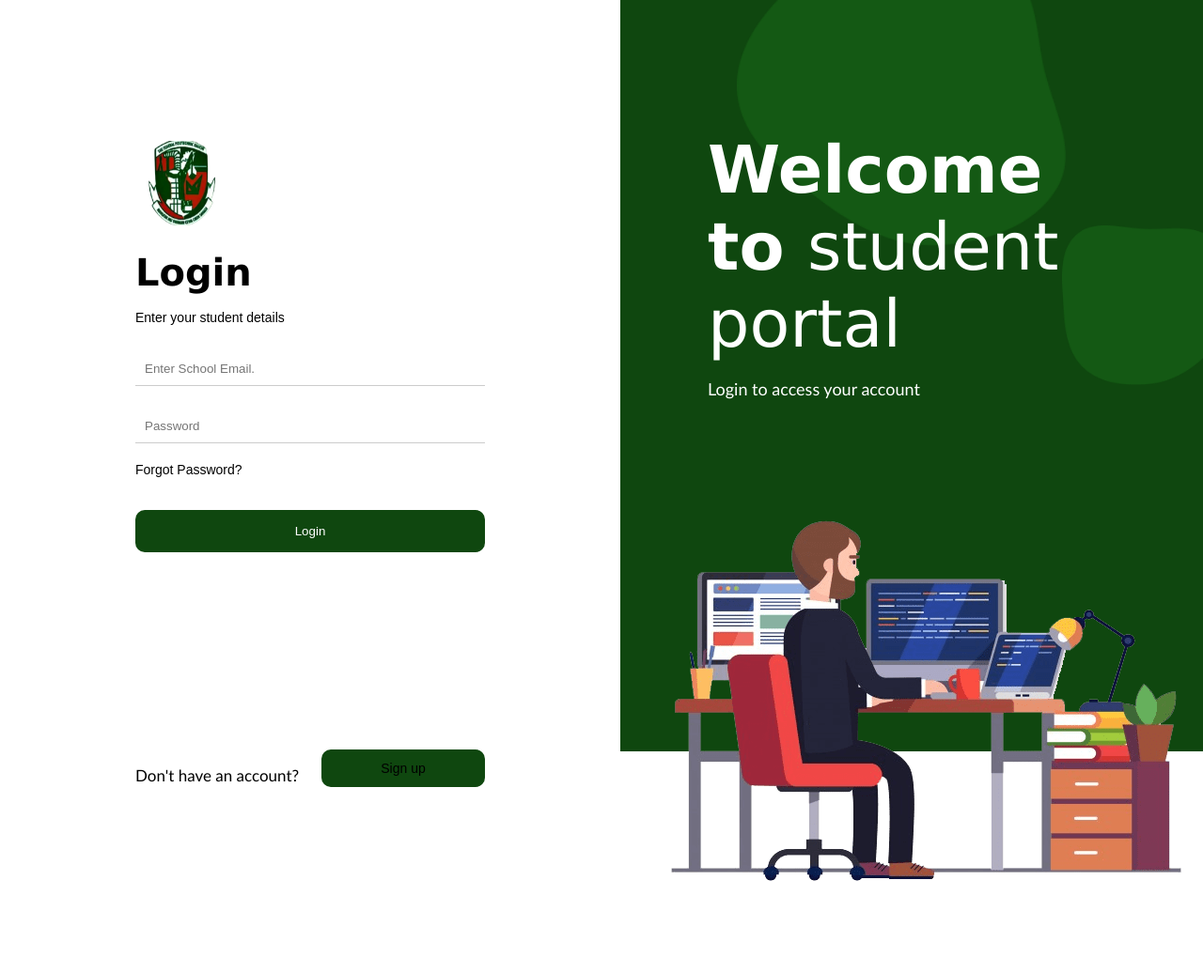
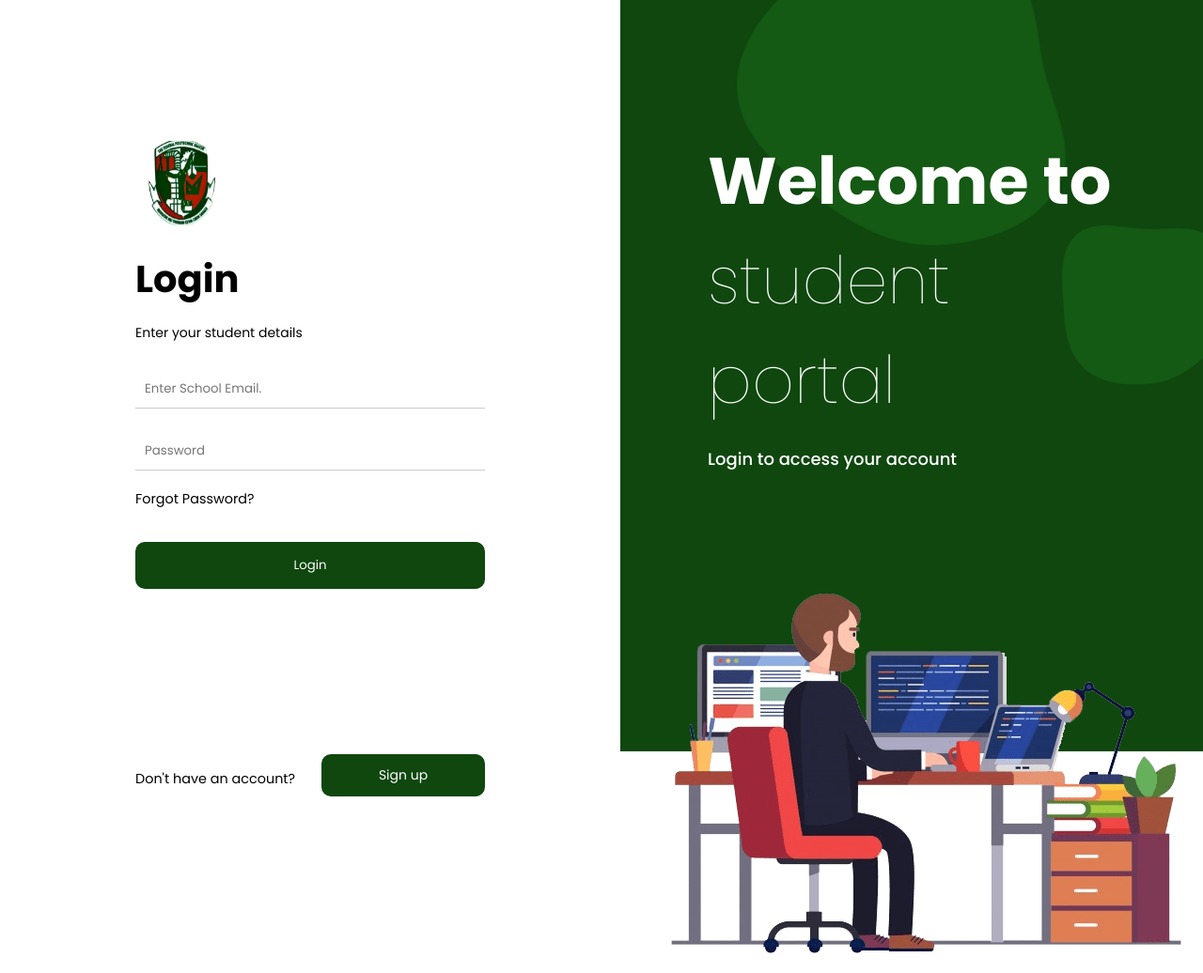
Before and after one commit to ShedrachJonah11/fptb-dep-portal, a plain HTML site: page pages/login.html in a window 1280 px wide. Shown: the whole page at 94% size. Before the commit the page ends 959 px from the top, so only its background shows below. Drawn offline with Linux system fonts and the light colour scheme.

Commit message:
feat: add poppin font to login page

```diff
--- a/pages/login.html
+++ b/pages/login.html
@@ -4,6 +4,12 @@
     <meta charset="UTF-8" />
     <meta name="viewport" content="width=device-width, initial-scale=1.0" />
     <link rel="stylesheet" href="/styles/login.css" />
+    <link rel="preconnect" href="https://fonts.googleapis.com" />
+    <link rel="preconnect" href="https://fonts.gstatic.com" crossorigin />
+    <link
+      href="https://fonts.googleapis.com/css2?family=Poppins:ital,wght@0,100;0,200;0,300;0,400;0,500;0,600;0,700;0,800;0,900;1,100;1,200;1,300;1,400;1,500;1,600;1,700;1,800;1,900&display=swap"
+      rel="stylesheet"
+    />
     <title>Login</title>
     <script type="module" defer src="../login.js"></script>
   </head>
--- a/styles/login.css
+++ b/styles/login.css
@@ -34,8 +34,7 @@ body {
   color: #fff;
   font-size: 70px;
   font-weight: bold;
-  font-family: "Lucida Sans", "Lucida Sans Regular", "Lucida Grande",
-    "Lucida Sans Unicode", Geneva, Verdana, sans-serif;
+  font-family: "Poppins", sans-serif;
   position: relative;
   z-index: 2;
 }
@@ -48,7 +47,7 @@ body {
   color: #fff;
   font-weight: 500;
   font-size: 18px;
-  font-family: "Gill Sans", "Gill Sans MT", Calibri, "Trebuchet MS", sans-serif;
+  font-family: "Poppins", sans-serif;
   margin-top: -30px;
 }
 
@@ -88,16 +87,17 @@ body {
 
 .form-contain a {
   cursor: pointer;
+  font-family: "Poppins", sans-serif;
 }
 
 .form-contain h1 {
-  font-family: Verdana, Geneva, Tahoma, sans-serif;
+  font-family: "Poppins", sans-serif;
   font-weight: bold;
   font-size: 40px;
 }
 
 .form-contain p {
-  font-family: Arial, Helvetica, sans-serif;
+  font-family: "Poppins", sans-serif;
   margin-top: -10px;
   font-weight: 400;
   font-size: 14px;
@@ -112,16 +112,18 @@ body {
   border-radius: 0;
   background-color: transparent;
   outline: none;
+  font-family: "Poppins", sans-serif;
 }
 
 .form-contain a {
   text-decoration: none;
   color: #000;
   font-family: Arial, Helvetica, sans-serif;
-  font-size: 14px;
+  font-size: 0.9rem;
   margin-top: 10px;
   margin-bottom: 25px;
   font-weight: 400;
+  font-family: "Poppins", sans-serif;
 }
 
 .login-button {
@@ -133,17 +135,14 @@ body {
   color: #fff;
   margin-top: 10px;
   cursor: pointer;
-}
-
-.login-button a {
-  color: white;
+  font-family: "Poppins", sans-serif;
 }
 
 .login-button:hover {
   background-color: #0d3c0d;
 }
 
-.signup-button {
+.accRow .signup-button {
   display: inline-block;
   padding: 0.75rem;
   width: 100%;
@@ -157,6 +156,7 @@ body {
   text-align: center;
   cursor: pointer;
   text-decoration: none;
+  font-family: "Poppins", sans-serif;
 }
 
 .signup-button:hover {
@@ -167,13 +167,13 @@ body {
   display: flex;
   justify-content: space-between;
   align-items: center;
-  margin-top: 200px;
+  margin-top: 160px;
 }
 
 .accRow h2 {
-  font-size: 17px;
+  font-size: 0.9rem;
   font-weight: 400;
-  font-family: "Gill Sans", "Gill Sans MT", Calibri, "Trebuchet MS", sans-serif;
+  font-family: "Poppins", sans-serif;
 }
 
 .toast-container {
```
